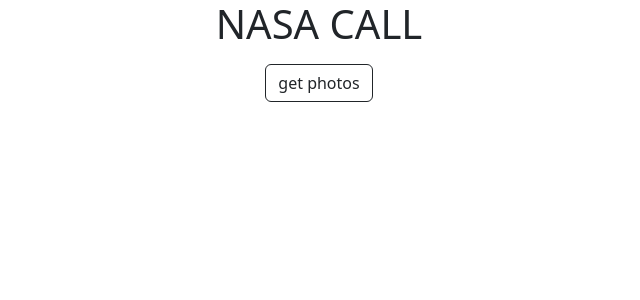
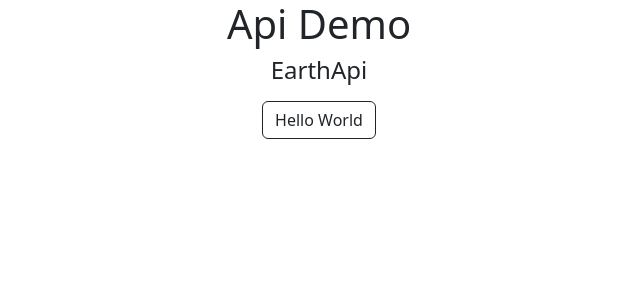
Before and after one commit to TMcKenna19/poke-api, a React (Create React App) app: page / in a window 1280 px wide. Shown: the top 300 px of the page, without its empty margins (321-961 px from the left). Built offline with nearby package versions, Linux system fonts and the light colour scheme.

Commit message:
poke-api

```diff
--- a/src/App.jsx
+++ b/src/App.jsx
@@ -1,14 +1,16 @@
 import 'bootstrap/dist/css/bootstrap.min.css';
 import './App.css';
 import ApiCall from './Components/ApiCall';
+import EarthApi from './Components/EarthApi';
 import NasaApiCall from './Components/NasaApi';
 
 function App() {
   return (
     <div className="App">
-      {/* <h1>Pokemon Api</h1> */}
+      <h1>Api Demo</h1>
       {/* <ApiCall /> */}
-      <NasaApiCall />
+      {/* <NasaApiCall /> */}
+      <EarthApi />
     </div>
   );
 }
--- a/src/Components/ApiCall.jsx
+++ b/src/Components/ApiCall.jsx
@@ -2,32 +2,31 @@
 import { useEffect, useState } from 'react';
 
 
+//  useEffect is used when you want to code to run only in the initial render of the component.
+
 const ApiCall = () => {
     const [myPokemon, setPokemon] = useState([]);
-    const getPokemon = () =>{
-        console.log("Pika");
-        axios.get("https://pokeapi.co/api/v2/pokemon?limit=877").then(response => {
-            console.log(response.data);
-            return response.data;
-        }).then(response =>{
-            console.log(response.results);
-            setPokemon(response.results)
+    useEffect(() => {
+        axios.get("https://pokeapi.co/api/v2/pokemon")
+        .then(response => {
+            console.log(response.data.results)
+            setPokemon(response.data.results)
         })
-        .catch(err => {
-            console.log(err);
-        });
-    }
+        .catch(err=>{
+            console.log(err)
+        })
+
+    }, []);
+     // ^ keeps from rendering and creating infinit loop
 
     return(
         <>
         <h4>Here are your Pokemon</h4>
-        <button type='button' className='btn btn-outline-dark  mt-2' onClick={getPokemon}>I choose you</button>
         {
             myPokemon.map((pokemon, j)=>{
                 return(
                     <div key={j}>
                         <h3>{pokemon.name}</h3>
-                        {/* <img src={myPokemon.} alt="" /> */}
                     </div>
                 )
             })
--- /dev/null
+++ b/src/Components/EarthApi.jsx
@@ -0,0 +1,37 @@
+import axios from "axios";
+import {useState} from "react";
+
+const EarthApi = () => {
+    const [earthPhoto, setEarthPhoto] = useState([]);
+
+    const getEarthPhoto = () => {
+        axios.get("https://epic.gsfc.nasa.gov/api/natural").then(response => {
+            console.log(response.data)
+            setEarthPhoto(response.data)
+        })
+        .catch(err => {
+            console.log(err)
+        });
+    }
+
+
+    return(
+        <>
+        <h4>EarthApi</h4>
+        <button type="button" className="btn btn-outline-dark mt-2" onClick={getEarthPhoto}>Hello World</button>
+        {
+            earthPhoto.map((photo, p) => {
+                return(
+                    <div key={p}>
+                        <img src={photo.image} alt="earth img" />
+
+                    </div>
+                )
+            })
+        }
+        </>
+    )
+}
+
+export default EarthApi;
+//photo.image not mapping
--- a/src/Components/NasaApi.jsx
+++ b/src/Components/NasaApi.jsx
@@ -20,14 +20,14 @@
 
     return(
         <>
-        <h1>NASA CALL</h1>
         <button type='button' className='btn btn-outline-dark  mt-2' onClick={getPhotos}>get photos</button>
         {
-            roverPhotos.map((photo, i) =>{
+            roverPhotos.map((photo, i ) => {
                 return(
                     <div key={i}>
                         <img src={photo.img_src} alt="nasa photos" height="500px" width="500px" />
                     </div>
+
                 )
             })
         }
```
